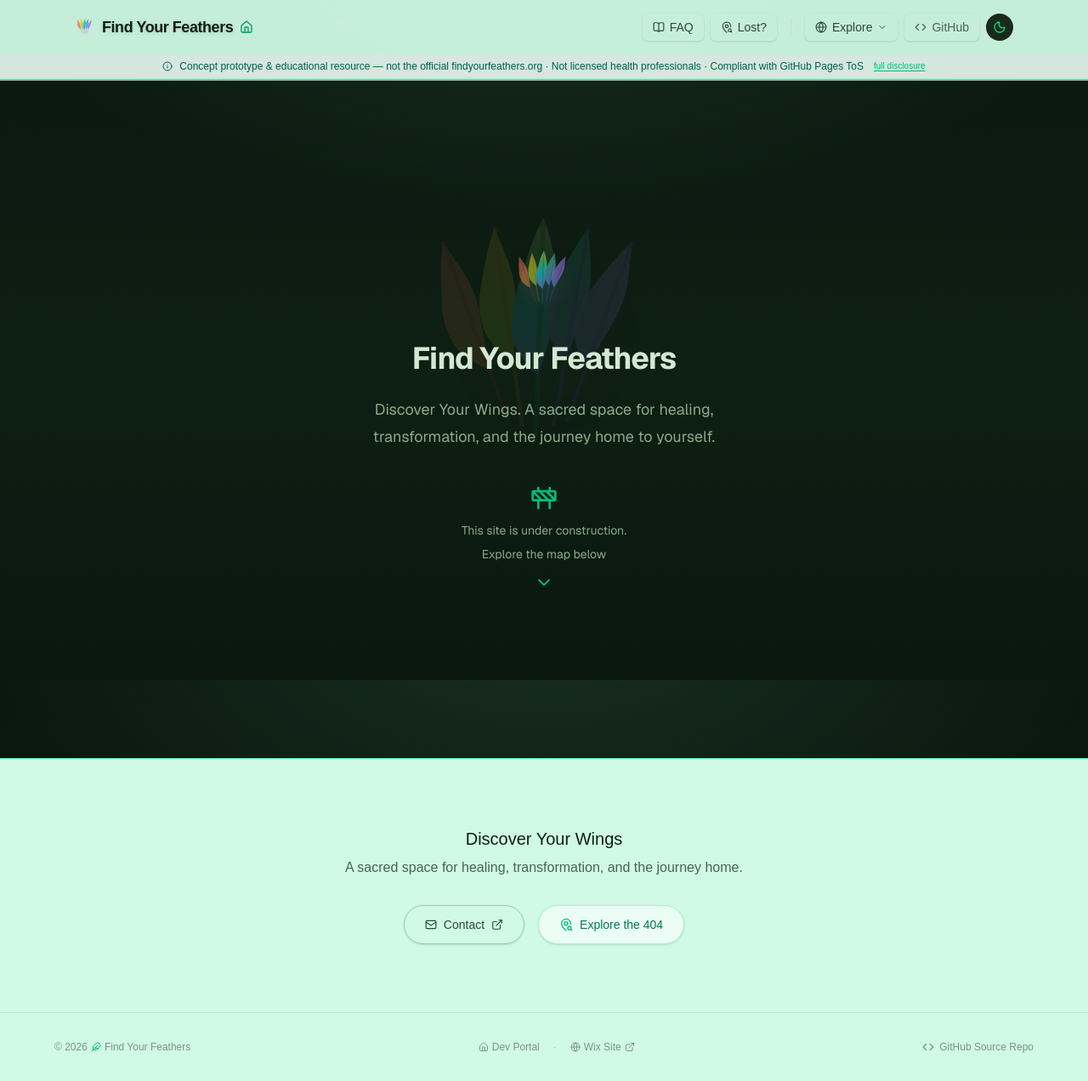
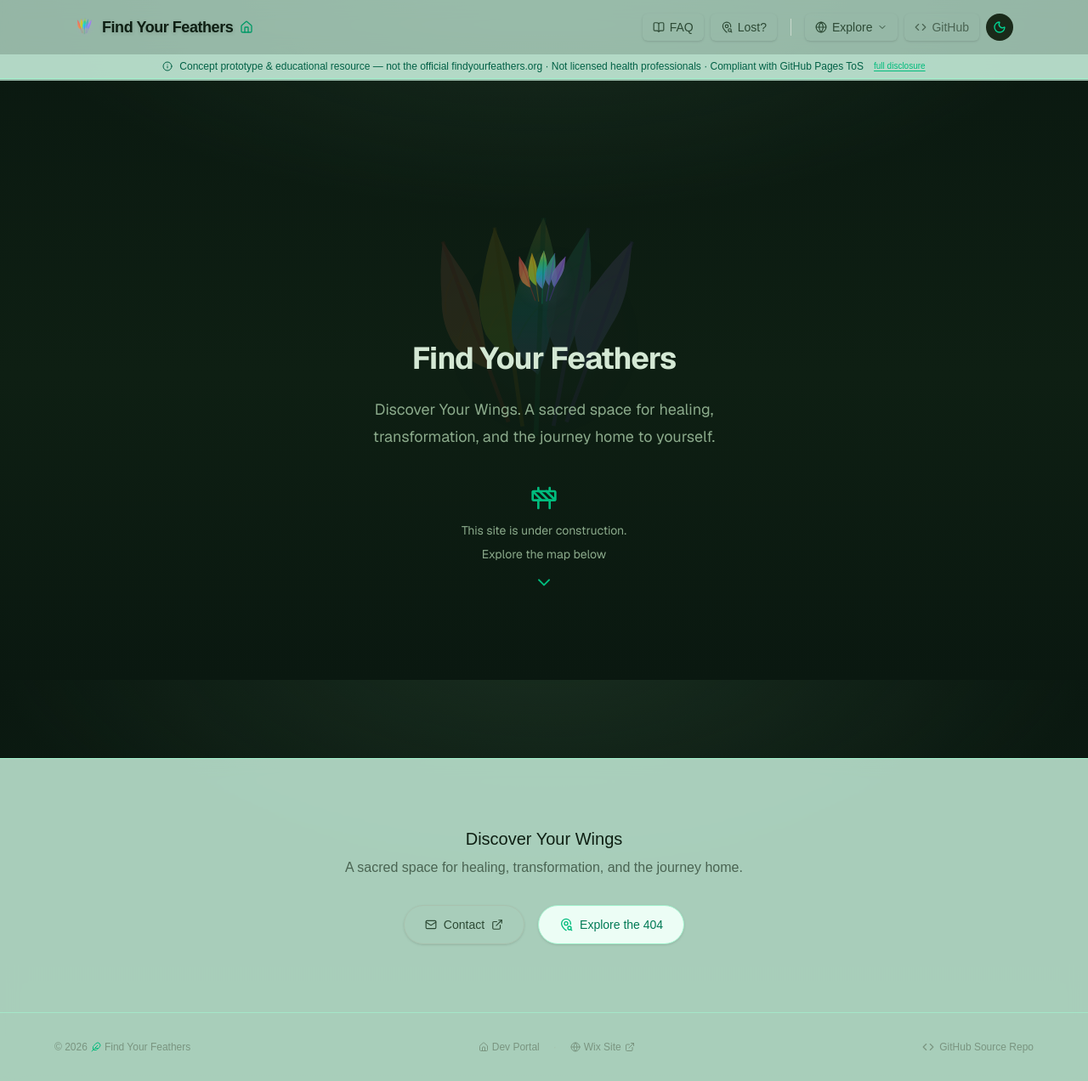
Before and after one commit to drasticstatic/findyourfeathers-public-preview, a Next.js app: page / in a window 1280 px wide. Shown: the whole page at 85% size. Built offline with nearby package versions, Linux system fonts and the light colour scheme.

Commit message:
Sync from private repo

```diff
--- a/src/components/DisclaimerBadge.tsx
+++ b/src/components/DisclaimerBadge.tsx
@@ -63,7 +63,7 @@ export default function DisclaimerBadge() {
   return (
     <>
       {/* ── Persistent banner — fixed below navbar ── */}
-      <div data-disclaimer-badge className="fixed top-16 inset-x-0 z-40 bg-emerald-50/90 dark:bg-emerald-900/60 border-b border-emerald-200 dark:border-emerald-700">
+      <div data-disclaimer-badge className="fixed top-16 inset-x-0 z-40 bg-emerald-100/85 backdrop-blur-md dark:bg-emerald-950/80 border-b border-emerald-200 dark:border-emerald-800/40">
         <button
           onClick={() => setOpen(true)}
           className="w-full px-4 py-1.5 flex items-center justify-center gap-2 text-xs font-medium text-emerald-800 dark:text-emerald-300 hover:bg-emerald-500/15 dark:hover:bg-emerald-500/20 transition-colors"
@@ -102,7 +102,7 @@ export default function DisclaimerBadge() {
               animate={{ opacity: 1, scale: 1, y: 0 }}
               exit={{ opacity: 0, scale: 0.95, y: 12 }}
               transition={{ duration: 0.25, ease: "easeOut" as const }}
-              className="relative z-10 w-full max-w-lg rounded-2xl bg-emerald-100 dark:bg-neutral-900 border border-emerald-200 dark:border-emerald-800/40 shadow-2xl flex flex-col max-h-[80vh]"
+              className="relative z-10 w-full max-w-lg rounded-2xl bg-emerald-100/90 backdrop-blur-md dark:bg-neutral-900 border border-emerald-200 dark:border-emerald-800/40 shadow-2xl flex flex-col max-h-[80vh]"
             >
               {/* Header — fixed */}
               <div className="flex flex-col items-center p-6 sm:p-8 pb-3 flex-shrink-0">
--- a/src/components/PageScrollProgress.tsx
+++ b/src/components/PageScrollProgress.tsx
@@ -41,7 +41,7 @@ export default function PageScrollProgress() {
 
   return (
     <div
-      className="fixed inset-x-0 z-30 h-0.5 bg-emerald-100/70 dark:bg-neutral-800"
+      className="fixed inset-x-0 z-30 h-0.5 bg-emerald-100/70 dark:bg-emerald-900/40"
       style={{ top: `${top}px` }}
     >
       <div
--- a/src/components/ScrollProgress.tsx
+++ b/src/components/ScrollProgress.tsx
@@ -41,7 +41,7 @@ export default function ScrollProgress() {
       }}
       transition={{ duration: 0.3 }}
       onClick={scrollToTop}
-      className="fixed bottom-6 right-6 z-40 w-12 h-12 rounded-full bg-emerald-100 dark:bg-neutral-900 border border-emerald-200 dark:border-emerald-800/40 shadow-lg hover:shadow-xl transition-shadow group"
+      className="fixed bottom-6 right-6 z-40 w-12 h-12 rounded-full bg-emerald-100/80 backdrop-blur-md dark:bg-neutral-900 border border-emerald-200 dark:border-emerald-800/40 shadow-lg hover:shadow-xl transition-shadow group"
       aria-label="Scroll to top"
       title={`${Math.round(progress * 100)}% scrolled`}
     >
--- a/src/components/layout/Footer.tsx
+++ b/src/components/layout/Footer.tsx
@@ -19,7 +19,7 @@ export default function Footer() {
   };
 
   return (
-    <footer className="border-t border-emerald-300 dark:border-emerald-800/40 bg-emerald-100 dark:bg-neutral-900">
+    <footer className="border-t border-emerald-200 dark:border-emerald-800/40 bg-emerald-100/80 backdrop-blur-md dark:bg-neutral-950">
       {/* CTA Section */}
       <section className="px-6 py-20 text-center">
         <p className="text-xl font-medium text-neutral-900 dark:text-neutral-100">
@@ -52,7 +52,7 @@ export default function Footer() {
       </section>
 
       {/* Bottom bar */}
-      <div className="border-t border-emerald-200 dark:border-emerald-800/30 px-6 py-8">
+      <div className="border-t border-emerald-200/70 dark:border-emerald-800/30 px-6 py-8">
         <div className="mx-auto max-w-6xl flex flex-col sm:flex-row items-center justify-between gap-4 text-xs text-neutral-400 dark:text-neutral-600">
           <p className="inline-flex items-center gap-1">
             &copy; {new Date().getFullYear()} <Feather className="h-3 w-3 text-emerald-500" /> Find Your Feathers
--- a/src/components/layout/Navbar.tsx
+++ b/src/components/layout/Navbar.tsx
@@ -78,8 +78,8 @@ export default function Navbar() {
       <header
         className={`fixed top-0 inset-x-0 z-50 transition-all duration-300 ${
           scrolled
-            ? "bg-emerald-100 dark:bg-neutral-900 shadow-sm border-b border-emerald-200 dark:border-emerald-800/40"
-            : "bg-emerald-100/95 dark:bg-neutral-950/95 backdrop-blur-md"
+            ? "bg-emerald-100/82 backdrop-blur-md dark:bg-neutral-950 shadow-sm border-b border-emerald-200 dark:border-emerald-800/40"
+            : "bg-emerald-100/70 backdrop-blur-md dark:bg-neutral-950/90"
         }`}
       >
         <nav className="mx-auto flex items-center justify-between px-6 h-16 max-w-6xl">
@@ -159,7 +159,7 @@ export default function Navbar() {
               </button>
 
               {siteMenuOpen && (
-                <div className="absolute right-0 top-full mt-1 w-56 rounded-xl border border-emerald-200 dark:border-emerald-800/40 bg-emerald-100 dark:bg-neutral-900 shadow-xl py-1 z-50">
+                <div className="absolute right-0 top-full mt-1 w-56 rounded-xl border border-emerald-200 dark:border-emerald-800/40 bg-emerald-100/90 backdrop-blur-md dark:bg-neutral-900 shadow-xl py-1 z-50">
                   {siteLinks.map((link) =>
                     link.external ? (
                       <a
@@ -232,11 +232,11 @@ export default function Navbar() {
       >
         <div className="absolute inset-0 bg-neutral-950/80" onClick={() => setMenuOpen(false)} />
         <div
-          className={`absolute top-0 right-0 h-full w-72 bg-emerald-100 dark:bg-neutral-950 shadow-2xl flex flex-col transition-transform duration-300 ${
+          className={`absolute top-0 right-0 h-full w-72 bg-emerald-100/90 backdrop-blur-md dark:bg-neutral-950 shadow-2xl flex flex-col transition-transform duration-300 ${
             menuOpen ? "translate-x-0" : "translate-x-full"
           }`}
         >
-          <div className="flex items-center justify-between px-6 h-16 border-b border-emerald-200 dark:border-emerald-800/40 flex-shrink-0">
+          <div className="flex items-center justify-between px-6 h-16 border-b border-emerald-200 dark:border-emerald-800/40 flex-shrink-0 bg-emerald-100/60 dark:bg-neutral-900/60">
             <span className="text-xs font-medium text-neutral-400 dark:text-neutral-600 uppercase tracking-wider">
               Navigation
             </span>
```
